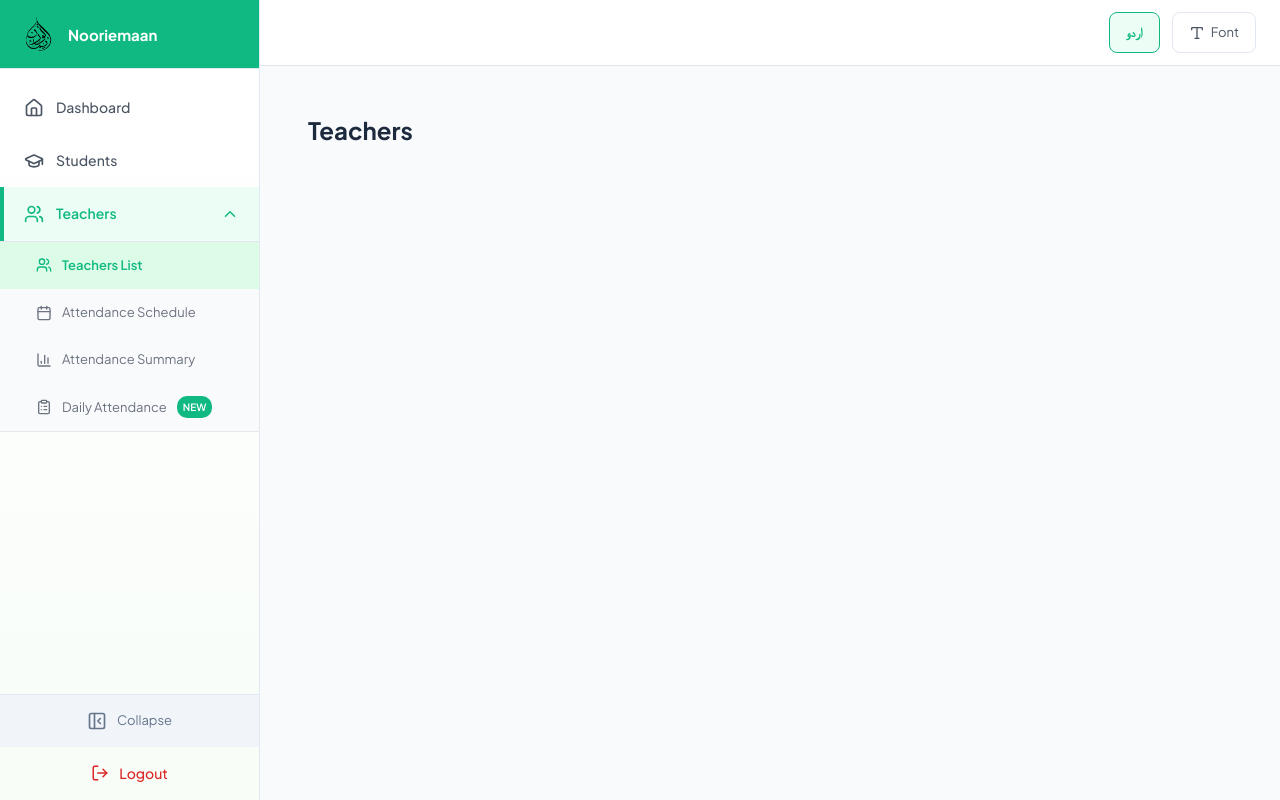
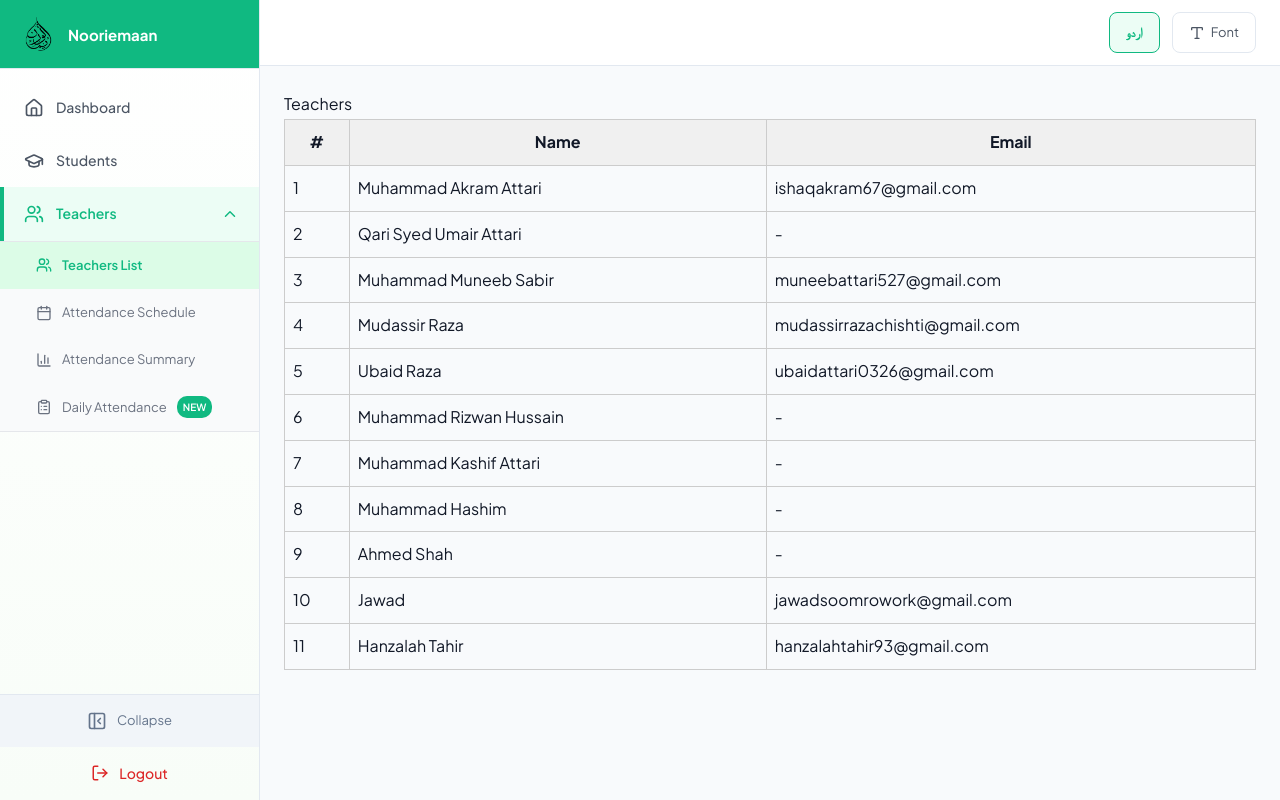
Before and after one commit to Tahiralmadni/Nooriemaan-project, a React (Vite) app: page /teachers in a window 1280 px wide. Built offline with nearby package versions, Linux system fonts and the light colour scheme; a web font is replaced by a local one.

Commit message:
15 jan 2026 aj hosting error fix kya or ajir ke data ka page banaya table format kaam jaari hai

```diff
--- a/src/pages/Teachers.jsx
+++ b/src/pages/Teachers.jsx
@@ -1,25 +1,42 @@
-import { useEffect } from 'react';
-import { useTranslation } from 'react-i18next';
-import { Helmet } from 'react-helmet-async';
-
 const Teachers = () => {
-    const { t, i18n } = useTranslation();
-
-    useEffect(() => {
-        document.title = t('pageTitles.teachers');
-    }, [t, i18n.language]);
+    // Staff Data - Basic
+    const staffData = [
+        { id: 1, name: 'Muhammad Akram Attari', email: 'ishaqakram67@gmail.com' },
+        { id: 2, name: 'Qari Syed Umair Attari', email: '-' },
+        { id: 3, name: 'Muhammad Muneeb Sabir', email: 'muneebattari527@gmail.com' },
+        { id: 4, name: 'Mudassir Raza', email: 'mudassirrazachishti@gmail.com' },
+        { id: 5, name: 'Ubaid Raza', email: 'ubaidattari0326@gmail.com' },
+        { id: 6, name: 'Muhammad Rizwan Hussain', email: '-' },
+        { id: 7, name: 'Muhammad Kashif Attari', email: '-' },
+        { id: 8, name: 'Muhammad Hashim', email: '-' },
+        { id: 9, name: 'Ahmed Shah', email: '-' },
+        { id: 10, name: 'Jawad', email: 'jawadsoomrowork@gmail.com' },
+        { id: 11, name: 'Hanzalah Tahir', email: 'hanzalahtahir93@gmail.com' },
+    ];
 
     return (
-        <>
-            <Helmet defer={false}>
-                <title>{t('pageTitles.teachers')}</title>
-            </Helmet>
-            <div className="p-6">
-                <h1 className="text-2xl font-bold text-slate-800">
-                    {t('sidebar.teachers')}
-                </h1>
-            </div>
-        </>
+        <div>
+            <h2>Teachers</h2>
+
+            <table style={{ borderCollapse: 'collapse', width: '100%' }}>
+                <thead>
+                    <tr style={{ background: '#f0f0f0' }}>
+                        <th style={{ border: '1px solid #ccc', padding: '8px' }}>#</th>
+                        <th style={{ border: '1px solid #ccc', padding: '8px' }}>Name</th>
+                        <th style={{ border: '1px solid #ccc', padding: '8px' }}>Email</th>
+                    </tr>
+                </thead>
+                <tbody>
+                    {staffData.map((staff) => (
+                        <tr key={staff.id}>
+                            <td style={{ border: '1px solid #ccc', padding: '8px' }}>{staff.id}</td>
+                            <td style={{ border: '1px solid #ccc', padding: '8px' }}>{staff.name}</td>
+                            <td style={{ border: '1px solid #ccc', padding: '8px' }}>{staff.email}</td>
+                        </tr>
+                    ))}
+                </tbody>
+            </table>
+        </div>
     );
 };
 
```
Also changed, not shown: 1 other file (tests, documents, lock files or other folders).
